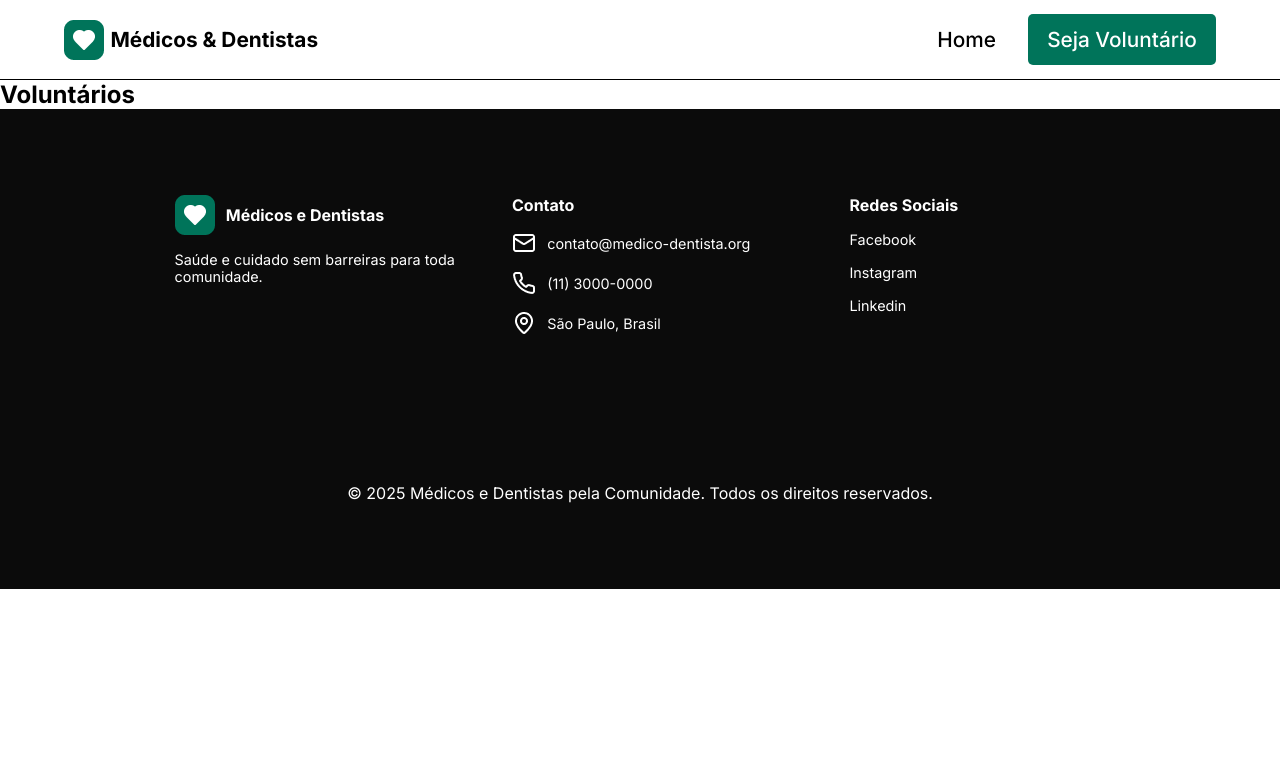
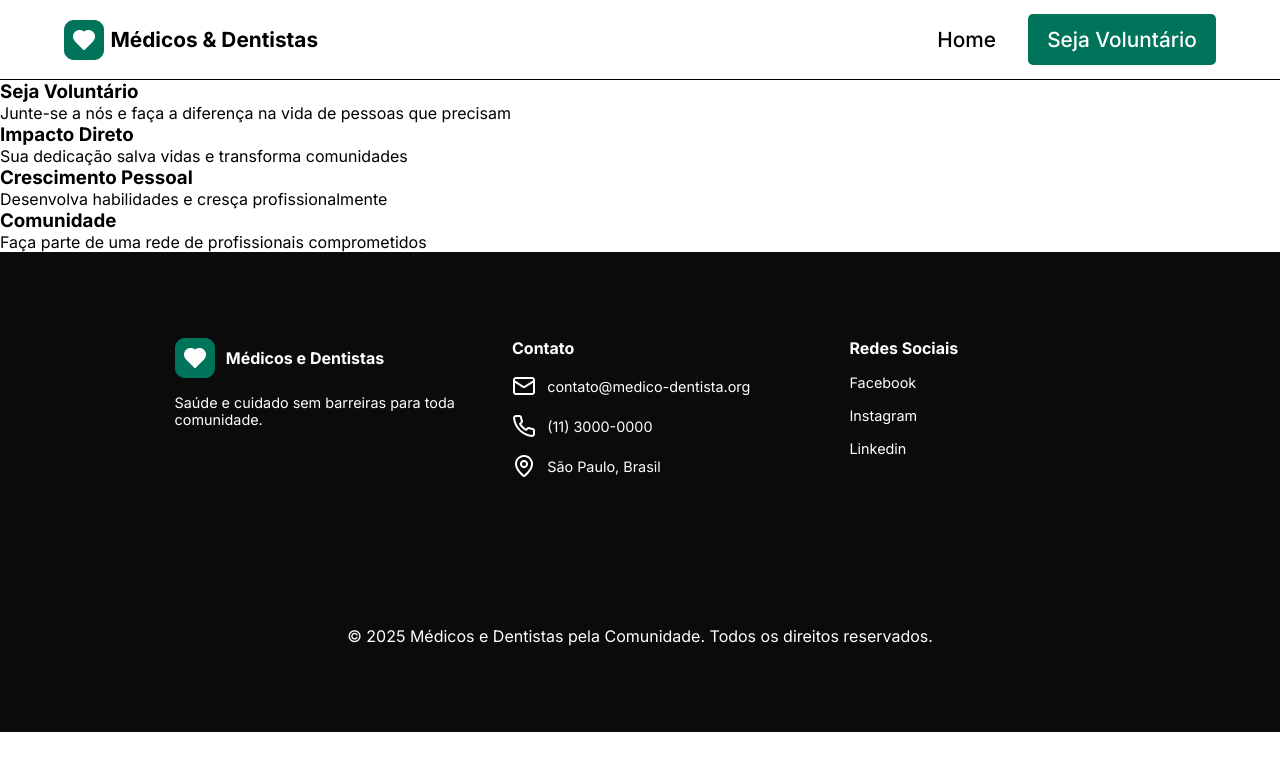
Before and after one commit to laecio22/desafio-router, a React (Vite) app: page /voluntarios in a window 1280 px wide. Shown: the top 770 px of the page. Built offline with nearby package versions, Linux system fonts and the light colour scheme.

Commit message:
feat:estruturação  da sessão principal da página de voluntários

```diff
--- /dev/null
+++ b/src/components/cardVantagens/CardVantagens.jsx
@@ -0,0 +1,12 @@
+import s from './cardVantagens.module.scss'
+
+const CardVantagens = (props) => {
+  return (
+    <section>
+      <h3>{props.title}</h3>
+      <p>{props.description}</p>
+    </section>
+  )
+}
+
+export default CardVantagens
--- a/src/pages/voluntarios/Voluntarios.jsx
+++ b/src/pages/voluntarios/Voluntarios.jsx
@@ -1,10 +1,30 @@
-
+import CardVantagens from "../../components/cardVantagens/CardVantagens";
+import s from "./voluntarios.module.scss";
 const Voluntarios = () => {
   return (
     <section>
-        <h1>Voluntários</h1>
+      <section className={s.containerVoluntario}>
+        <h1>Seja Voluntário</h1>
+        <p>Junte-se a nós e faça a diferença na vida de pessoas que precisam</p>
+        <div>
+          <CardVantagens
+          title="Impacto Direto"
+          description="Sua dedicação salva vidas e transforma comunidades"/>
+          <CardVantagens
+          title="Crescimento Pessoal"
+          description="Desenvolva habilidades e cresça profissionalmente"
+          />
+          <CardVantagens
+          title="Comunidade"
+          description="Faça parte de uma rede de profissionais comprometidos"
+          />
+        </div>
+      </section>
+      {/* <section className={s.containerForm}>
+        <form></form>
+      </section> */}
     </section>
-  )
-}
+  );
+};
 
-export default Voluntarios
+export default Voluntarios;
```
Also changed, not shown: src/components/cardVantagens/cardVantagens.module.scss (added).
